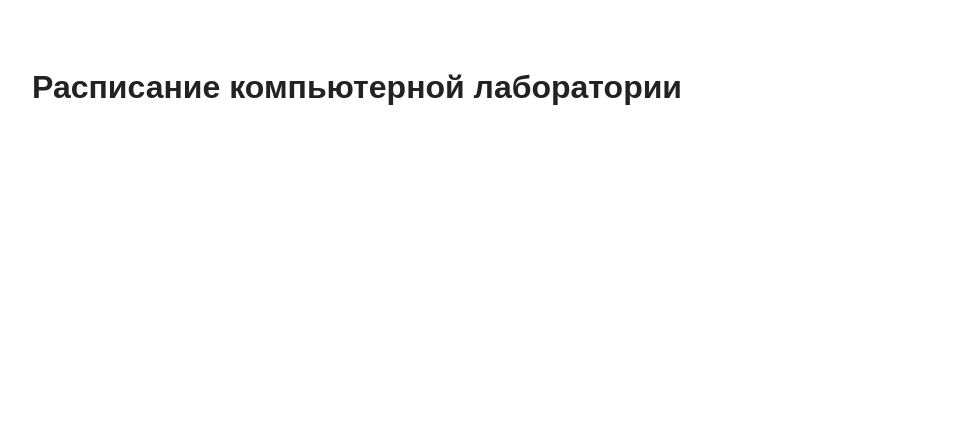
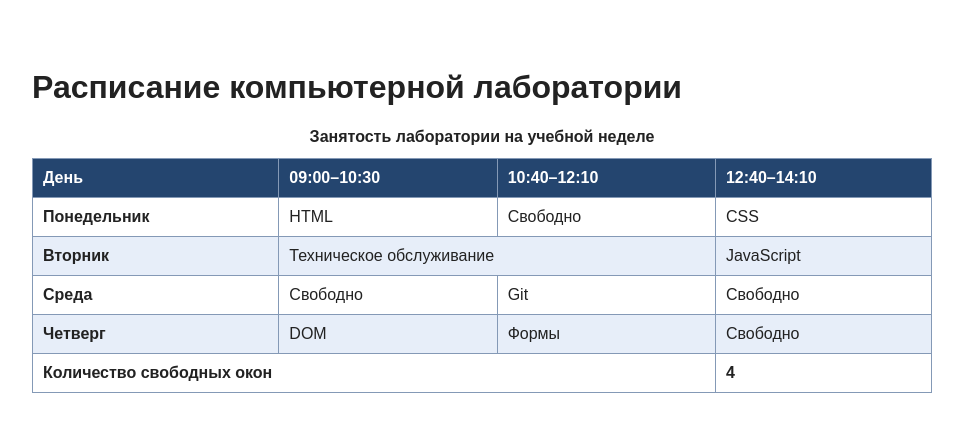
Before and after one commit to nikolaiethic665/pz-10, a plain HTML site: page index.html in a window 1280 px wide. Shown: the whole page, without its empty margins (158-1121 px from the left). Drawn offline with Linux system fonts and the light colour scheme.

Commit message:
Выполнить практическую работу №10

```diff
--- a/index.html
+++ b/index.html
@@ -9,7 +9,19 @@
 <body>
   <main class="page">
     <h1>Расписание компьютерной лаборатории</h1>
-    <!-- Создайте здесь семантическую таблицу по заданию -->
+    <table>
+      <caption>Занятость лаборатории на учебной неделе</caption>
+      <thead>
+        <tr><th scope="col">День</th><th scope="col">09:00–10:30</th><th scope="col">10:40–12:10</th><th scope="col">12:40–14:10</th></tr>
+      </thead>
+      <tbody>
+        <tr><th scope="row">Понедельник</th><td>HTML</td><td>Свободно</td><td>CSS</td></tr>
+        <tr><th scope="row">Вторник</th><td colspan="2">Техническое обслуживание</td><td>JavaScript</td></tr>
+        <tr><th scope="row">Среда</th><td>Свободно</td><td>Git</td><td>Свободно</td></tr>
+        <tr><th scope="row">Четверг</th><td>DOM</td><td>Формы</td><td>Свободно</td></tr>
+      </tbody>
+      <tfoot><tr><th scope="row" colspan="3">Количество свободных окон</th><td>4</td></tr></tfoot>
+    </table>
   </main>
 </body>
 </html>
--- a/styles/style.css
+++ b/styles/style.css
@@ -4,3 +4,10 @@ table { width: 100%; border-collapse: collapse; }
 th, td { border: 1px solid #aaa; padding: 12px; text-align: left; }
 caption { margin-bottom: 12px; font-weight: 700; }
 thead { background: #ececec; }
+
+table { width: 100%; border-collapse: collapse; }
+th, td { padding: 10px; border: 1px solid #8499b6; text-align: left; }
+thead { background: #24456f; color: white; }
+tbody tr:nth-child(even) { background: #e7eef9; }
+tbody tr:hover { background: #d5e4fb; }
+tfoot { font-weight: bold; }
```
Also changed, not shown: 1 other file.
